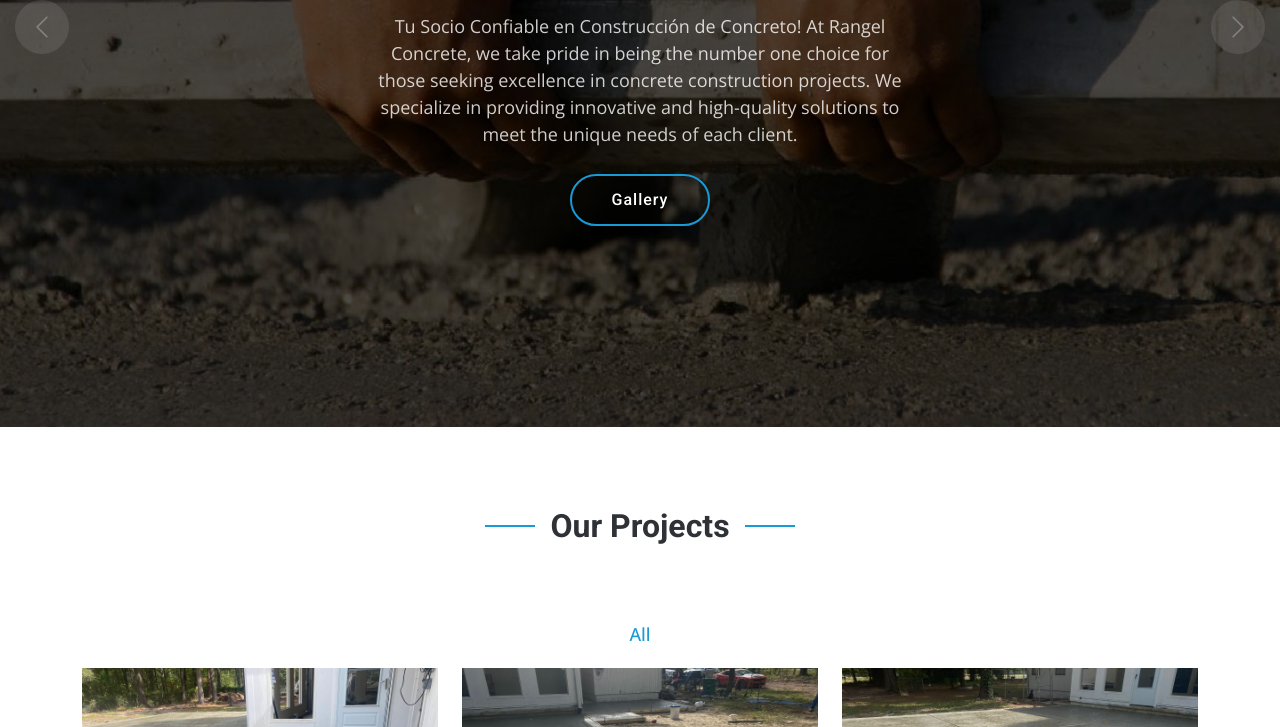
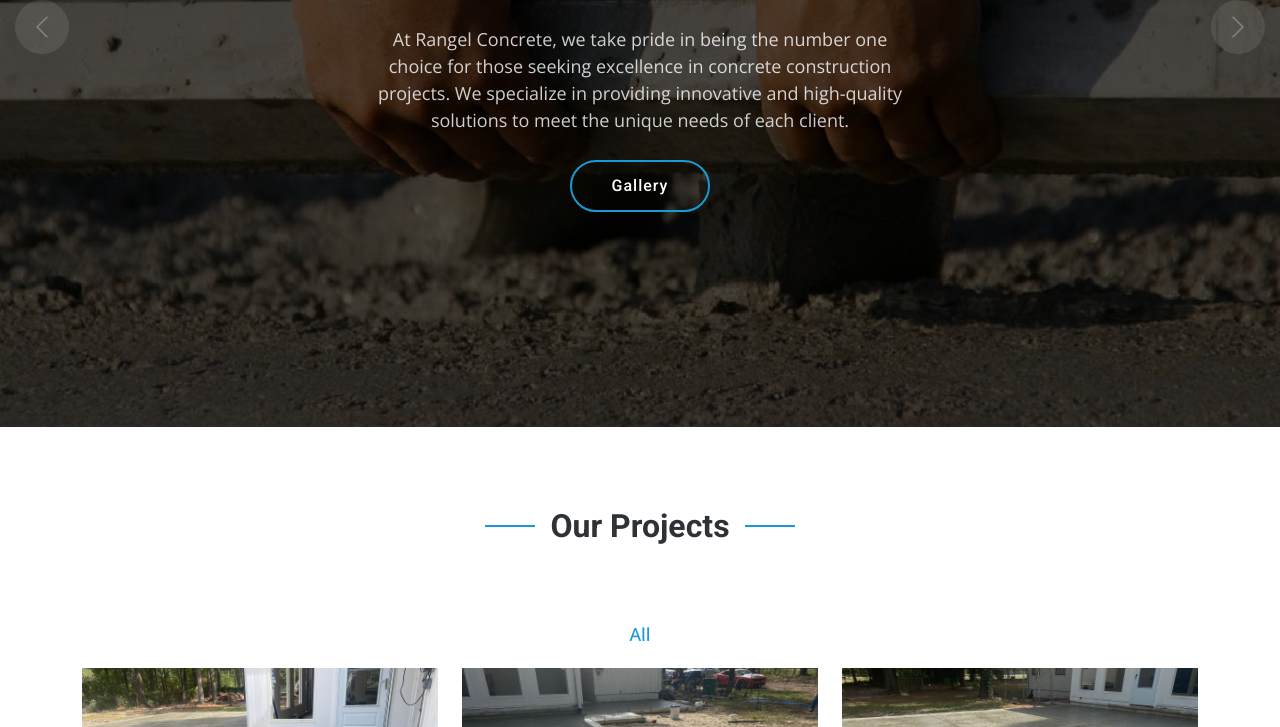
Before and after one commit to IsaacGamaliel/Rangel-Concrete-LLC, a plain HTML site: page index.html in a window 1280 px wide. Shown: the part 373-1100 px from the top of the page. Drawn offline with nearby package versions, Linux system fonts and the light colour scheme.

Commit message:
Ajuste texto espanol

```diff
--- a/index.html
+++ b/index.html
@@ -64,8 +64,7 @@
         <div class="row justify-content-center">
           <div class="col-lg-6 text-center">
             <h2 data-aos="fade-down">Welcome to <span>Rangel Concrete LLC.</span></h2>
-            <p data-aos="fade-up">Tu Socio Confiable en Construcción de Concreto!
-              At Rangel Concrete, we take pride in being the number one choice for those seeking excellence in concrete construction projects.
+            <p data-aos="fade-up">At Rangel Concrete, we take pride in being the number one choice for those seeking excellence in concrete construction projects.
               We specialize in providing innovative and high-quality solutions to meet the unique needs of each client.</p>
             <a data-aos="fade-up" data-aos-delay="200" href="#projects" class="btn-get-started">Gallery</a>
           </div>
```
